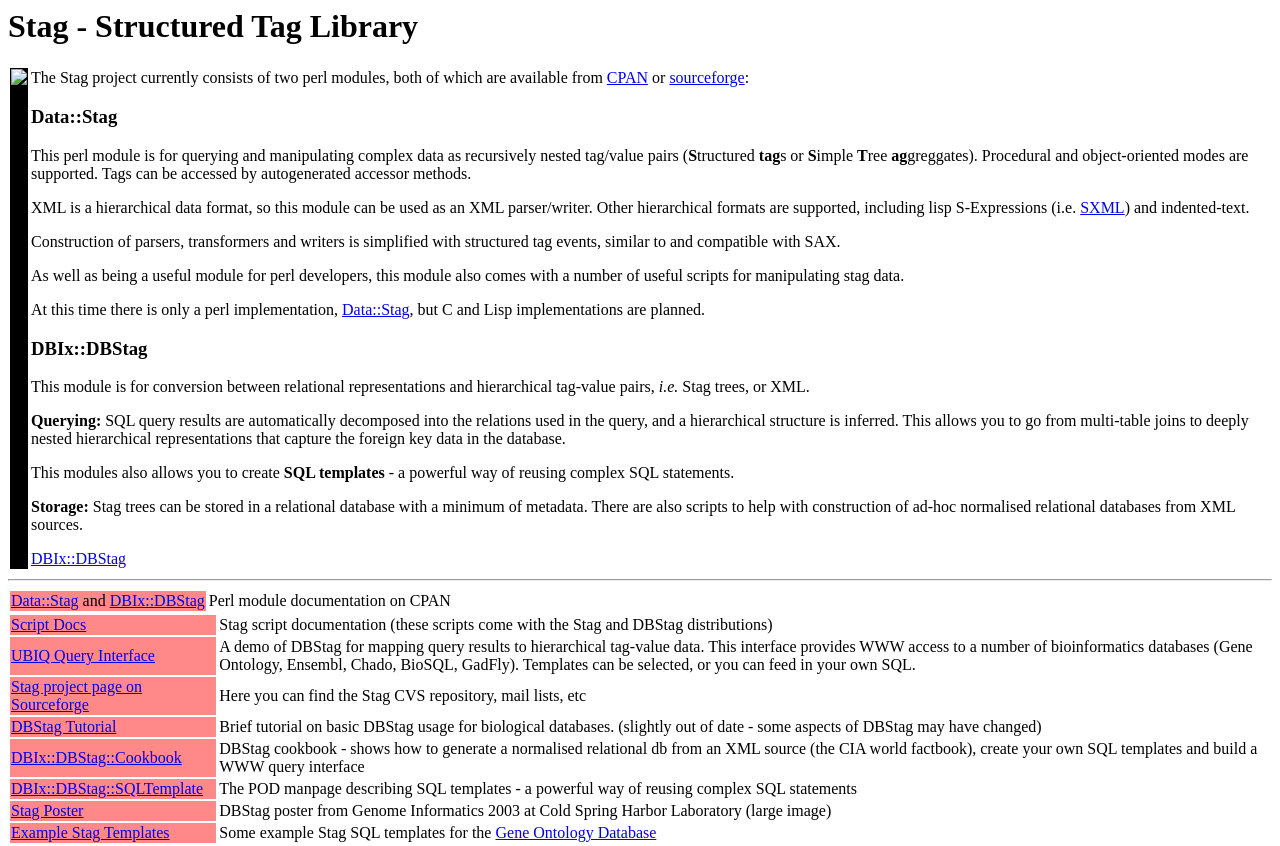
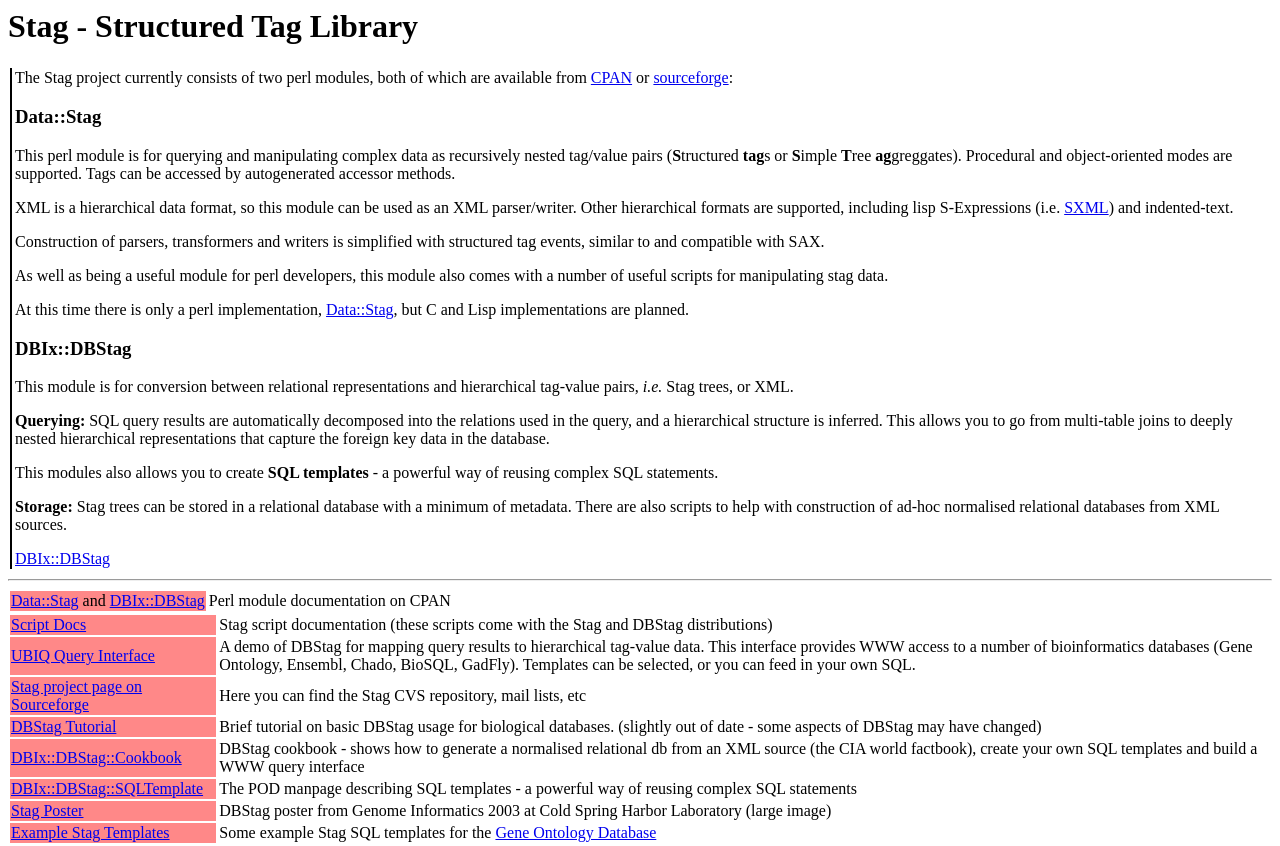
Before and after one commit to cmungall/data-stag, a plain HTML site: page homepage/index.html in a window 1280 px wide. Shown: the top 846 px of the page. Drawn offline with Linux system fonts and the light colour scheme.

```diff
--- a/homepage/index.html
+++ b/homepage/index.html
@@ -10,7 +10,6 @@
     <table>
       <tr>
 	<td valign="top" bgcolor="#000000">
-	  <img src="images/celtic-stag.gif">
 	</td>
 	<td>
 
```
Also changed, not shown: 3 other files.
